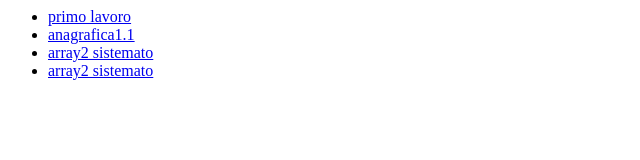
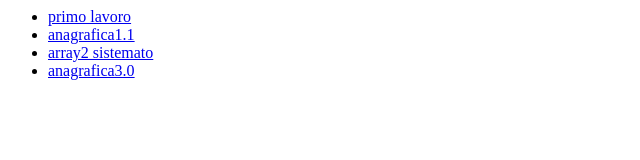
Before and after one commit to lorenzo1q/programmi, a plain HTML site: page index.html in a window 1280 px wide. Shown: the full height of the page, 0-640 px from the left. Drawn offline with Linux system fonts and the light colour scheme.

Commit message:
Update index.html

```diff
--- a/index.html
+++ b/index.html
@@ -11,7 +11,7 @@
          <a href="array2.html" target="_blank">array2 sistemato</a>
       </li>
        <li>
-         <a href="array2.html" target="_blank">array2 sistemato</a>
+         <a href="anagrafica3.0.html" target="_blank">anagrafica3.0</a>
       </li>
     </ul>
   </body>
```
